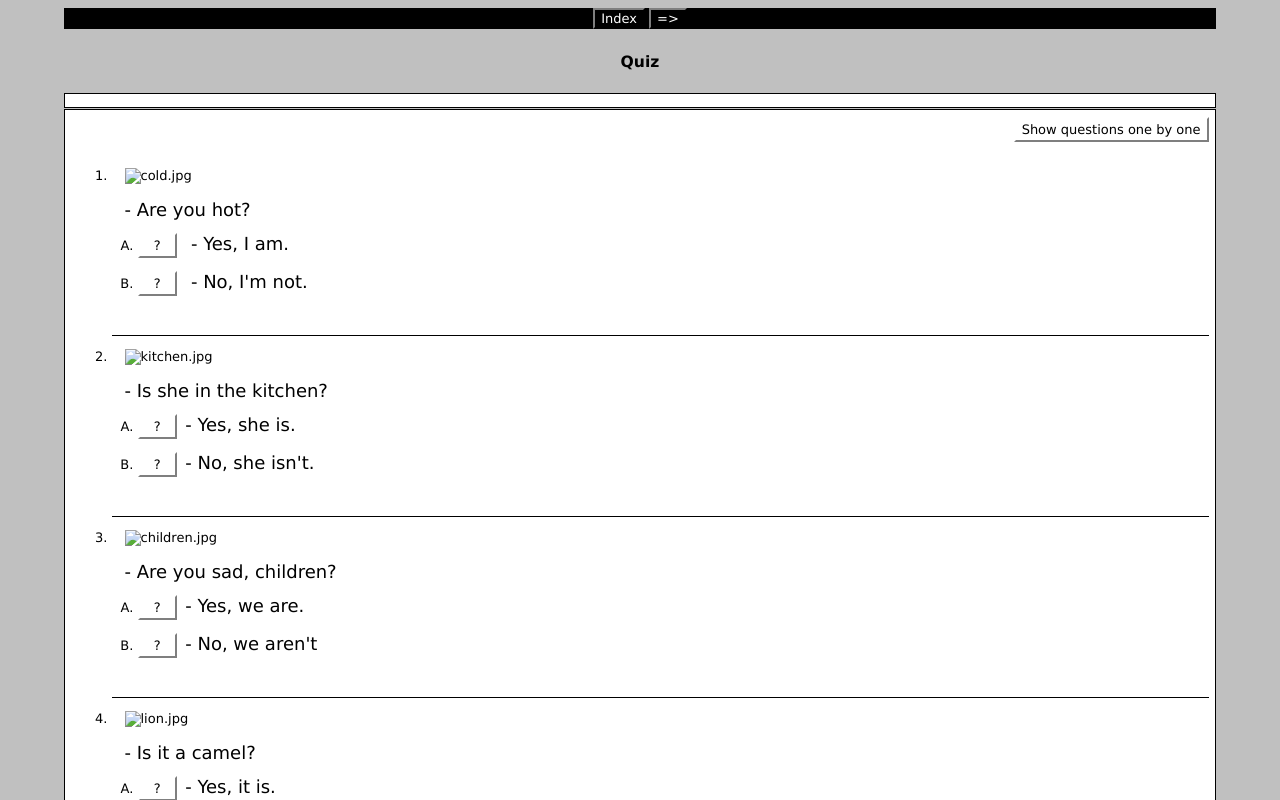
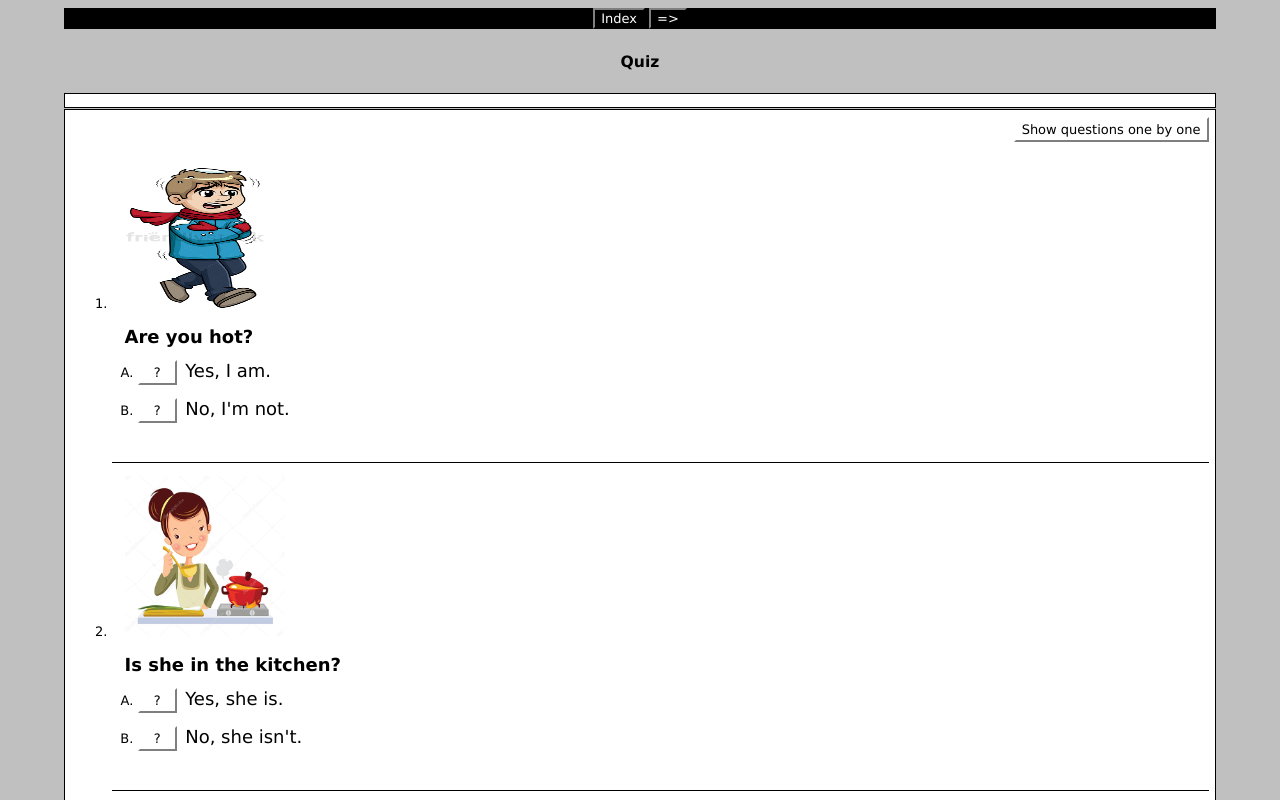
Before and after one commit to xrysampart/page-last3, a plain HTML site: page index.html in a window 1280 px wide. Both pictures are taken after a click on the button "Show all questions". Shown: the top 800 px of the page. Drawn offline with Linux system fonts and the light colour scheme.

Commit message:
Update index.html

```diff
--- a/index.html
+++ b/index.html
@@ -1280,32 +1280,32 @@ I[0]=new Array();I[0][0]=100;
 I[0][1]='';
 I[0][2]='0';
 I[0][3]=new Array();
-I[0][3][0]=new Array('<font size="4px"> - Yes, I am.</font>','',0,0,1);
-I[0][3][1]=new Array('<font size="4px" > - No, I\'m not.</font>','',1,100,1);
+I[0][3][0]=new Array('<font size="4px">Yes, I am.</font>','',0,0,1);
+I[0][3][1]=new Array('<font size="4px" >No, I\'m not.</font>','',1,100,1);
 I[1]=new Array();I[1][0]=100;
 I[1][1]='';
 I[1][2]='0';
 I[1][3]=new Array();
-I[1][3][0]=new Array('<font size="4px">- Yes, she is.</font>','',1,100,1);
-I[1][3][1]=new Array('<font size="4px">- No, she isn\'t.</font>','',0,0,1);
+I[1][3][0]=new Array('<font size="4px">Yes, she is.</font>','',1,100,1);
+I[1][3][1]=new Array('<font size="4px">No, she isn\'t.</font>','',0,0,1);
 I[2]=new Array();I[2][0]=100;
 I[2][1]='';
 I[2][2]='0';
 I[2][3]=new Array();
-I[2][3][0]=new Array('<font size="4px">- Yes, we are.</font>','',0,0,1);
-I[2][3][1]=new Array('<font size="4px">- No, we aren\'t</font>','',1,100,1);
+I[2][3][0]=new Array('<font size="4px">Yes, we are.</font>','',0,0,1);
+I[2][3][1]=new Array('<font size="4px">No, we aren\'t</font>','',1,100,1);
 I[3]=new Array();I[3][0]=100;
 I[3][1]='';
 I[3][2]='0';
 I[3][3]=new Array();
-I[3][3][0]=new Array('<font size="4px">- Yes, it is.</font>','',0,0,1);
-I[3][3][1]=new Array('<font size="4px">- No, it isn\'t</font>','',1,100,1);
+I[3][3][0]=new Array('<font size="4px">Yes, it is.</font>','',0,0,1);
+I[3][3][1]=new Array('<font size="4px">No, it isn\'t</font>','',1,100,1);
 I[4]=new Array();I[4][0]=100;
 I[4][1]='';
 I[4][2]='0';
 I[4][3]=new Array();
-I[4][3][0]=new Array('<font size="4px">- Yes, they are.</font>','',1,100,1);
-I[4][3][1]=new Array('<font size="4px">- No, they aren\'t</font>','',0,0,1);
+I[4][3][0]=new Array('<font size="4px">Yes, they are.</font>','',1,100,1);
+I[4][3][1]=new Array('<font size="4px">No, they aren\'t</font>','',0,0,1);
 
 
 function StartUp(){
@@ -1324,7 +1324,7 @@ function StartUp(){
 
 
 
-	PreloadImages('img//cold.jpg','img//kitchen.jpg','img//children.jpg','img//lion.jpg','img//team.jpg');
+	PreloadImages('img/cold.jpg','img/kitchen.jpg','img/children.jpg','img/lion.jpg','img/team.jpg');
 
 
 	CompleteEmptyFeedback();
@@ -1739,11 +1739,11 @@ function CheckFinished(){
 </div>
 
 <ol class="QuizQuestions" id="Questions">
-<li class="QuizQuestion" id="Q_0" style="display: none;"><div class="QuestionText"><img src="img//cold.jpg" alt="cold.jpg" title="cold" width="140" height="140"></img><br /><p><br /><font size="4px"> - Are you hot?</font></div><ol class="MCAnswers"><li id="Q_0_0"><button class="FuncButton" onfocus="FuncBtnOver(this)" onblur="FuncBtnOut(this)" onmouseover="FuncBtnOver(this)" onmouseout="FuncBtnOut(this)"  onmousedown="FuncBtnDown(this)" onmouseup="FuncBtnOut(this)" id="Q_0_0_Btn" onclick="CheckMCAnswer(0,0,this)">&nbsp;&nbsp;?&nbsp;&nbsp;</button>&nbsp;&nbsp;<font size="4px"> - Yes, I am.</font></li><li id="Q_0_1"><button class="FuncButton" onfocus="FuncBtnOver(this)" onblur="FuncBtnOut(this)" onmouseover="FuncBtnOver(this)" onmouseout="FuncBtnOut(this)"  onmousedown="FuncBtnDown(this)" onmouseup="FuncBtnOut(this)" id="Q_0_1_Btn" onclick="CheckMCAnswer(0,1,this)">&nbsp;&nbsp;?&nbsp;&nbsp;</button>&nbsp;&nbsp;<font size="4px" > - No, I'm not.</font></li></ol></li>
-<li class="QuizQuestion" id="Q_1" style="display: none;"><div class="QuestionText"><img src="img//kitchen.jpg" alt="kitchen.jpg" title="kitchen" width="160" height="160"></img><br /><p><br /><font size="4px">- Is she in the kitchen?</font></div><ol class="MCAnswers"><li id="Q_1_0"><button class="FuncButton" onfocus="FuncBtnOver(this)" onblur="FuncBtnOut(this)" onmouseover="FuncBtnOver(this)" onmouseout="FuncBtnOut(this)"  onmousedown="FuncBtnDown(this)" onmouseup="FuncBtnOut(this)" id="Q_1_0_Btn" onclick="CheckMCAnswer(1,0,this)">&nbsp;&nbsp;?&nbsp;&nbsp;</button>&nbsp;&nbsp;<font size="4px">- Yes, she is.</font></li><li id="Q_1_1"><button class="FuncButton" onfocus="FuncBtnOver(this)" onblur="FuncBtnOut(this)" onmouseover="FuncBtnOver(this)" onmouseout="FuncBtnOut(this)"  onmousedown="FuncBtnDown(this)" onmouseup="FuncBtnOut(this)" id="Q_1_1_Btn" onclick="CheckMCAnswer(1,1,this)">&nbsp;&nbsp;?&nbsp;&nbsp;</button>&nbsp;&nbsp;<font size="4px">- No, she isn't.</font></li></ol></li>
-<li class="QuizQuestion" id="Q_2" style="display: none;"><div class="QuestionText"><img src="img//children.jpg" alt="children.jpg" title="children" width="160" height="160"></img><br /><p><br /><font size="4px">- Are you sad, children?</font></div><ol class="MCAnswers"><li id="Q_2_0"><button class="FuncButton" onfocus="FuncBtnOver(this)" onblur="FuncBtnOut(this)" onmouseover="FuncBtnOver(this)" onmouseout="FuncBtnOut(this)"  onmousedown="FuncBtnDown(this)" onmouseup="FuncBtnOut(this)" id="Q_2_0_Btn" onclick="CheckMCAnswer(2,0,this)">&nbsp;&nbsp;?&nbsp;&nbsp;</button>&nbsp;&nbsp;<font size="4px">- Yes, we are.</font></li><li id="Q_2_1"><button class="FuncButton" onfocus="FuncBtnOver(this)" onblur="FuncBtnOut(this)" onmouseover="FuncBtnOver(this)" onmouseout="FuncBtnOut(this)"  onmousedown="FuncBtnDown(this)" onmouseup="FuncBtnOut(this)" id="Q_2_1_Btn" onclick="CheckMCAnswer(2,1,this)">&nbsp;&nbsp;?&nbsp;&nbsp;</button>&nbsp;&nbsp;<font size="4px">- No, we aren't</font></li></ol></li>
-<li class="QuizQuestion" id="Q_3" style="display: none;"><div class="QuestionText"><img src="img//lion.jpg" alt="lion.jpg" title="lion" width="160" height="160"></img><br /><p><br /><font size="4px">- Is it a camel?</font></div><ol class="MCAnswers"><li id="Q_3_0"><button class="FuncButton" onfocus="FuncBtnOver(this)" onblur="FuncBtnOut(this)" onmouseover="FuncBtnOver(this)" onmouseout="FuncBtnOut(this)"  onmousedown="FuncBtnDown(this)" onmouseup="FuncBtnOut(this)" id="Q_3_0_Btn" onclick="CheckMCAnswer(3,0,this)">&nbsp;&nbsp;?&nbsp;&nbsp;</button>&nbsp;&nbsp;<font size="4px">- Yes, it is.</font></li><li id="Q_3_1"><button class="FuncButton" onfocus="FuncBtnOver(this)" onblur="FuncBtnOut(this)" onmouseover="FuncBtnOver(this)" onmouseout="FuncBtnOut(this)"  onmousedown="FuncBtnDown(this)" onmouseup="FuncBtnOut(this)" id="Q_3_1_Btn" onclick="CheckMCAnswer(3,1,this)">&nbsp;&nbsp;?&nbsp;&nbsp;</button>&nbsp;&nbsp;<font size="4px">- No, it isn't</font></li></ol></li>
-<li class="QuizQuestion" id="Q_4" style="display: none;"><div class="QuestionText"><img src="img//team.jpg" alt="team.jpg" title="team" width="160" height="160"></img><br /><p><br /><font size="4px">- Are they a team?</font></div><ol class="MCAnswers"><li id="Q_4_0"><button class="FuncButton" onfocus="FuncBtnOver(this)" onblur="FuncBtnOut(this)" onmouseover="FuncBtnOver(this)" onmouseout="FuncBtnOut(this)"  onmousedown="FuncBtnDown(this)" onmouseup="FuncBtnOut(this)" id="Q_4_0_Btn" onclick="CheckMCAnswer(4,0,this)">&nbsp;&nbsp;?&nbsp;&nbsp;</button>&nbsp;&nbsp;<font size="4px">- Yes, they are.</font></li><li id="Q_4_1"><button class="FuncButton" onfocus="FuncBtnOver(this)" onblur="FuncBtnOut(this)" onmouseover="FuncBtnOver(this)" onmouseout="FuncBtnOut(this)"  onmousedown="FuncBtnDown(this)" onmouseup="FuncBtnOut(this)" id="Q_4_1_Btn" onclick="CheckMCAnswer(4,1,this)">&nbsp;&nbsp;?&nbsp;&nbsp;</button>&nbsp;&nbsp;<font size="4px">- No, they aren't</font></li></ol></li></ol>
+<li class="QuizQuestion" id="Q_0" style="display: none;"><div class="QuestionText"><img src="img/cold.jpg" alt="cold.jpg" title="cold" width="140" height="140"></img><br /><p><br /><font size="4px"><b> Are you hot?</b></font></div><ol class="MCAnswers"><li id="Q_0_0"><button class="FuncButton" onfocus="FuncBtnOver(this)" onblur="FuncBtnOut(this)" onmouseover="FuncBtnOver(this)" onmouseout="FuncBtnOut(this)"  onmousedown="FuncBtnDown(this)" onmouseup="FuncBtnOut(this)" id="Q_0_0_Btn" onclick="CheckMCAnswer(0,0,this)">&nbsp;&nbsp;?&nbsp;&nbsp;</button>&nbsp;&nbsp;<font size="4px">Yes, I am.</font></li><li id="Q_0_1"><button class="FuncButton" onfocus="FuncBtnOver(this)" onblur="FuncBtnOut(this)" onmouseover="FuncBtnOver(this)" onmouseout="FuncBtnOut(this)"  onmousedown="FuncBtnDown(this)" onmouseup="FuncBtnOut(this)" id="Q_0_1_Btn" onclick="CheckMCAnswer(0,1,this)">&nbsp;&nbsp;?&nbsp;&nbsp;</button>&nbsp;&nbsp;<font size="4px" >No, I'm not.</font></li></ol></li>
+<li class="QuizQuestion" id="Q_1" style="display: none;"><div class="QuestionText"><img src="img/kitchen.jpg" alt="kitchen.jpg" title="kitchen" width="160" height="160"></img><br /><p><br /><font size="4px"><b>Is she in the kitchen?</b></font></div><ol class="MCAnswers"><li id="Q_1_0"><button class="FuncButton" onfocus="FuncBtnOver(this)" onblur="FuncBtnOut(this)" onmouseover="FuncBtnOver(this)" onmouseout="FuncBtnOut(this)"  onmousedown="FuncBtnDown(this)" onmouseup="FuncBtnOut(this)" id="Q_1_0_Btn" onclick="CheckMCAnswer(1,0,this)">&nbsp;&nbsp;?&nbsp;&nbsp;</button>&nbsp;&nbsp;<font size="4px">Yes, she is.</font></li><li id="Q_1_1"><button class="FuncButton" onfocus="FuncBtnOver(this)" onblur="FuncBtnOut(this)" onmouseover="FuncBtnOver(this)" onmouseout="FuncBtnOut(this)"  onmousedown="FuncBtnDown(this)" onmouseup="FuncBtnOut(this)" id="Q_1_1_Btn" onclick="CheckMCAnswer(1,1,this)">&nbsp;&nbsp;?&nbsp;&nbsp;</button>&nbsp;&nbsp;<font size="4px">No, she isn't.</font></li></ol></li>
+<li class="QuizQuestion" id="Q_2" style="display: none;"><div class="QuestionText"><img src="img/children.jpg" alt="children.jpg" title="children" width="160" height="160"></img><br /><p><br /><font size="4px"><b>Are you sad, children?</b></font></div><ol class="MCAnswers"><li id="Q_2_0"><button class="FuncButton" onfocus="FuncBtnOver(this)" onblur="FuncBtnOut(this)" onmouseover="FuncBtnOver(this)" onmouseout="FuncBtnOut(this)"  onmousedown="FuncBtnDown(this)" onmouseup="FuncBtnOut(this)" id="Q_2_0_Btn" onclick="CheckMCAnswer(2,0,this)">&nbsp;&nbsp;?&nbsp;&nbsp;</button>&nbsp;&nbsp;<font size="4px">Yes, we are.</font></li><li id="Q_2_1"><button class="FuncButton" onfocus="FuncBtnOver(this)" onblur="FuncBtnOut(this)" onmouseover="FuncBtnOver(this)" onmouseout="FuncBtnOut(this)"  onmousedown="FuncBtnDown(this)" onmouseup="FuncBtnOut(this)" id="Q_2_1_Btn" onclick="CheckMCAnswer(2,1,this)">&nbsp;&nbsp;?&nbsp;&nbsp;</button>&nbsp;&nbsp;<font size="4px">No, we aren't</font></li></ol></li>
+<li class="QuizQuestion" id="Q_3" style="display: none;"><div class="QuestionText"><img src="img/lion.jpg" alt="lion.jpg" title="lion" width="160" height="160"></img><br /><p><br /><font size="4px"><b>Is it a camel?</b></font></div><ol class="MCAnswers"><li id="Q_3_0"><button class="FuncButton" onfocus="FuncBtnOver(this)" onblur="FuncBtnOut(this)" onmouseover="FuncBtnOver(this)" onmouseout="FuncBtnOut(this)"  onmousedown="FuncBtnDown(this)" onmouseup="FuncBtnOut(this)" id="Q_3_0_Btn" onclick="CheckMCAnswer(3,0,this)">&nbsp;&nbsp;?&nbsp;&nbsp;</button>&nbsp;&nbsp;<font size="4px">Yes, it is.</font></li><li id="Q_3_1"><button class="FuncButton" onfocus="FuncBtnOver(this)" onblur="FuncBtnOut(this)" onmouseover="FuncBtnOver(this)" onmouseout="FuncBtnOut(this)"  onmousedown="FuncBtnDown(this)" onmouseup="FuncBtnOut(this)" id="Q_3_1_Btn" onclick="CheckMCAnswer(3,1,this)">&nbsp;&nbsp;?&nbsp;&nbsp;</button>&nbsp;&nbsp;<font size="4px">No, it isn't</font></li></ol></li>
+<li class="QuizQuestion" id="Q_4" style="display: none;"><div class="QuestionText"><img src="img/team.jpg" alt="team.jpg" title="team" width="160" height="160"></img><br /><p><br /><font size="4px"><b>Are they a team?</b></font></div><ol class="MCAnswers"><li id="Q_4_0"><button class="FuncButton" onfocus="FuncBtnOver(this)" onblur="FuncBtnOut(this)" onmouseover="FuncBtnOver(this)" onmouseout="FuncBtnOut(this)"  onmousedown="FuncBtnDown(this)" onmouseup="FuncBtnOut(this)" id="Q_4_0_Btn" onclick="CheckMCAnswer(4,0,this)">&nbsp;&nbsp;?&nbsp;&nbsp;</button>&nbsp;&nbsp;<font size="4px">Yes, they are.</font></li><li id="Q_4_1"><button class="FuncButton" onfocus="FuncBtnOver(this)" onblur="FuncBtnOut(this)" onmouseover="FuncBtnOver(this)" onmouseout="FuncBtnOut(this)"  onmousedown="FuncBtnDown(this)" onmouseup="FuncBtnOut(this)" id="Q_4_1_Btn" onclick="CheckMCAnswer(4,1,this)">&nbsp;&nbsp;?&nbsp;&nbsp;</button>&nbsp;&nbsp;<font size="4px">No, they aren't</font></li></ol></li></ol>
 
 
 
```
